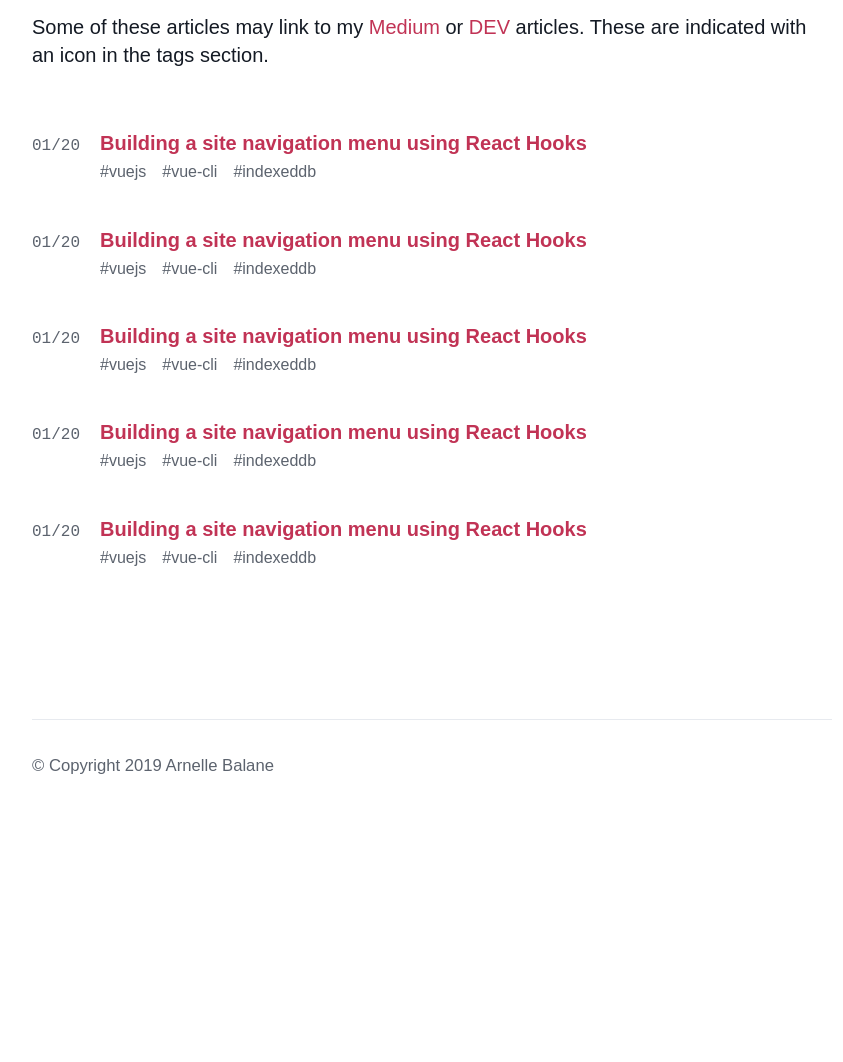
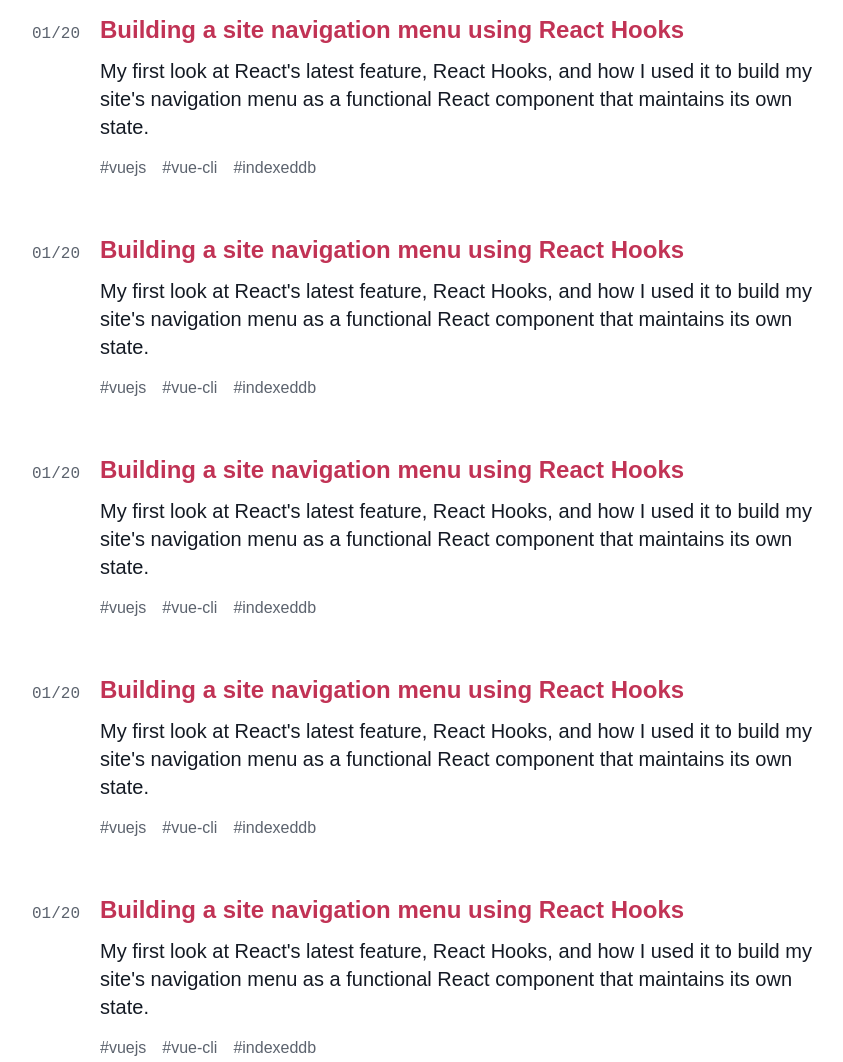
Before and after one commit to arnellebalane/arnellebalane.com, an Eleventy site: page source/blog.njk in a window 1280 px wide. Shown: the part 220-1282 px from the top of the page, without its empty margins (208-1051 px from the left). Before the commit the page ends 1078 px from the top, so only its background shows below. Built offline with nearby package versions, Linux system fonts and the light colour scheme; Eleventy itself is replaced by a stand-in of ours; files that its build step writes are made by us from their sources; a web font is replaced by a local one.

Commit message:
Adjust font sizes and weights of headings

```diff
--- a/source/blog.njk
+++ b/source/blog.njk
@@ -5,18 +5,16 @@
     - /static/stylesheets/components/items.css
 ---
 
-<p>
-    Some of these articles may link to my <a href="https://blog.arnellebalane.com/" rel="noopener noreferrer">Medium</a>
-    or <a href="https://dev.to/arnellebalane" rel="noopener noreferrer">DEV</a> articles. These are indicated with an
-    icon in the tags section.
-</p>
-
 <section class="Section Blog">
     <ol class="Items">
         <li class="Item">
             <time class="Item__Date fs-16">01/20</time>
             <div>
-                <a class="Item__Heading fw-700" href='#' rel="noopener noreferrer">Building a site navigation menu using React Hooks</a>
+                <a class="Item__Heading fs-24 fw-900" href='#' rel="noopener noreferrer">Building a site navigation menu using React Hooks</a>
+                <p class="Item__Subheading">
+                    My first look at React's latest feature, React Hooks, and how I used it to build my site's navigation menu
+                    as a functional React component that maintains its own state.
+                </p>
                 <ul class="Item__Tags fs-16">
                     <li>#vuejs</li>
                     <li>#vue-cli</li>
@@ -27,7 +25,11 @@
         <li class="Item">
             <time class="Item__Date fs-16">01/20</time>
             <div>
-                <a class="Item__Heading fw-700" href='#' rel="noopener noreferrer">Building a site navigation menu using React Hooks</a>
+                <a class="Item__Heading fs-24 fw-900" href='#' rel="noopener noreferrer">Building a site navigation menu using React Hooks</a>
+                <p class="Item__Subheading">
+                    My first look at React's latest feature, React Hooks, and how I used it to build my site's navigation menu
+                    as a functional React component that maintains its own state.
+                </p>
                 <ul class="Item__Tags fs-16">
                     <li>#vuejs</li>
                     <li>#vue-cli</li>
@@ -38,7 +40,11 @@
         <li class="Item">
             <time class="Item__Date fs-16">01/20</time>
             <div>
-                <a class="Item__Heading fw-700" href='#' rel="noopener noreferrer">Building a site navigation menu using React Hooks</a>
+                <a class="Item__Heading fs-24 fw-900" href='#' rel="noopener noreferrer">Building a site navigation menu using React Hooks</a>
+                <p class="Item__Subheading">
+                    My first look at React's latest feature, React Hooks, and how I used it to build my site's navigation menu
+                    as a functional React component that maintains its own state.
+                </p>
                 <ul class="Item__Tags fs-16">
                     <li>#vuejs</li>
                     <li>#vue-cli</li>
@@ -49,7 +55,11 @@
         <li class="Item">
             <time class="Item__Date fs-16">01/20</time>
             <div>
-                <a class="Item__Heading fw-700" href='#' rel="noopener noreferrer">Building a site navigation menu using React Hooks</a>
+                <a class="Item__Heading fs-24 fw-900" href='#' rel="noopener noreferrer">Building a site navigation menu using React Hooks</a>
+                <p class="Item__Subheading">
+                    My first look at React's latest feature, React Hooks, and how I used it to build my site's navigation menu
+                    as a functional React component that maintains its own state.
+                </p>
                 <ul class="Item__Tags fs-16">
                     <li>#vuejs</li>
                     <li>#vue-cli</li>
@@ -60,7 +70,11 @@
         <li class="Item">
             <time class="Item__Date fs-16">01/20</time>
             <div>
-                <a class="Item__Heading fw-700" href='#' rel="noopener noreferrer">Building a site navigation menu using React Hooks</a>
+                <a class="Item__Heading fs-24 fw-900" href='#' rel="noopener noreferrer">Building a site navigation menu using React Hooks</a>
+                <p class="Item__Subheading">
+                    My first look at React's latest feature, React Hooks, and how I used it to build my site's navigation menu
+                    as a functional React component that maintains its own state.
+                </p>
                 <ul class="Item__Tags fs-16">
                     <li>#vuejs</li>
                     <li>#vue-cli</li>
--- a/source/static/stylesheets/components/items.css
+++ b/source/static/stylesheets/components/items.css
@@ -20,7 +20,7 @@
 
 .Item__Heading {
     display: block;
-    margin-bottom: 4px;
+    margin-bottom: 1rem;
 }
 
 .Item__Subheading {
--- a/source/static/stylesheets/main.css
+++ b/source/static/stylesheets/main.css
@@ -131,7 +131,7 @@
     display: block;
     width: 4rem;
     height: 4rem;
-    margin-right: 1.6rem;
+    margin-right: 2rem;
     border-radius: 50%;
 }
 
--- a/source/static/stylesheets/pages/blog.css
+++ b/source/static/stylesheets/pages/blog.css
@@ -1,5 +1,5 @@
 /* Blog Section */
 
 .Blog .Item {
-    margin: 4.2rem 0;
+    margin: 5.4rem 0;
 }
--- /dev/null
+++ b/source/static/stylesheets/pages/events.css
@@ -0,0 +1,5 @@
+/* Events Section */
+
+.Events .Item__Heading {
+    margin-bottom: 0;
+}
```
Also changed, not shown: source/events.njk (+9 -8 lines), source/projects.njk (+4 -4 lines).
